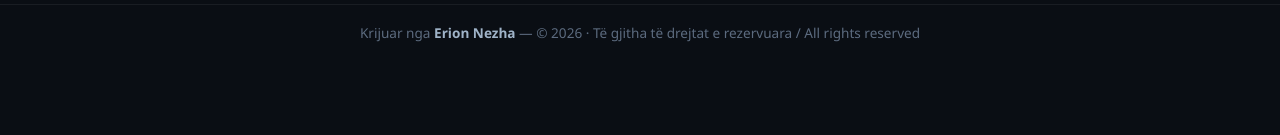
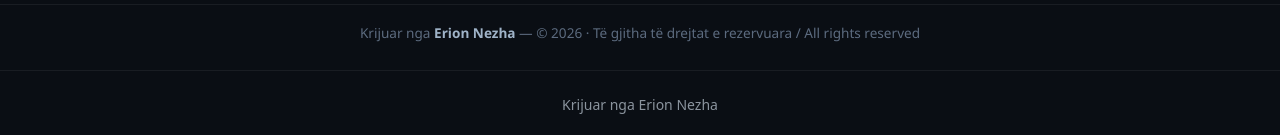
Before and after one commit to ErionNezha/Microsoft-Homepage-Clone, a plain HTML site: page index.html in a window 1280 px wide. Shown: the part 1049-1184 px from the top of the page. Before the commit the page ends 1109 px from the top, so only its background shows below. Drawn offline with Linux system fonts and the light colour scheme.

Commit message:
Shto panelin 'Kodi Burim' krahas demo-s live

```diff
--- a/index.html
+++ b/index.html
@@ -93,5 +93,6 @@ function hl(code){
 }
 buildTree();
 </script>
+<footer style="text-align:center;padding:24px 16px;color:#8b949e;font-family:system-ui,sans-serif;font-size:14px;">Krijuar nga Erion Nezha</footer>
 </body>
 </html>
```
